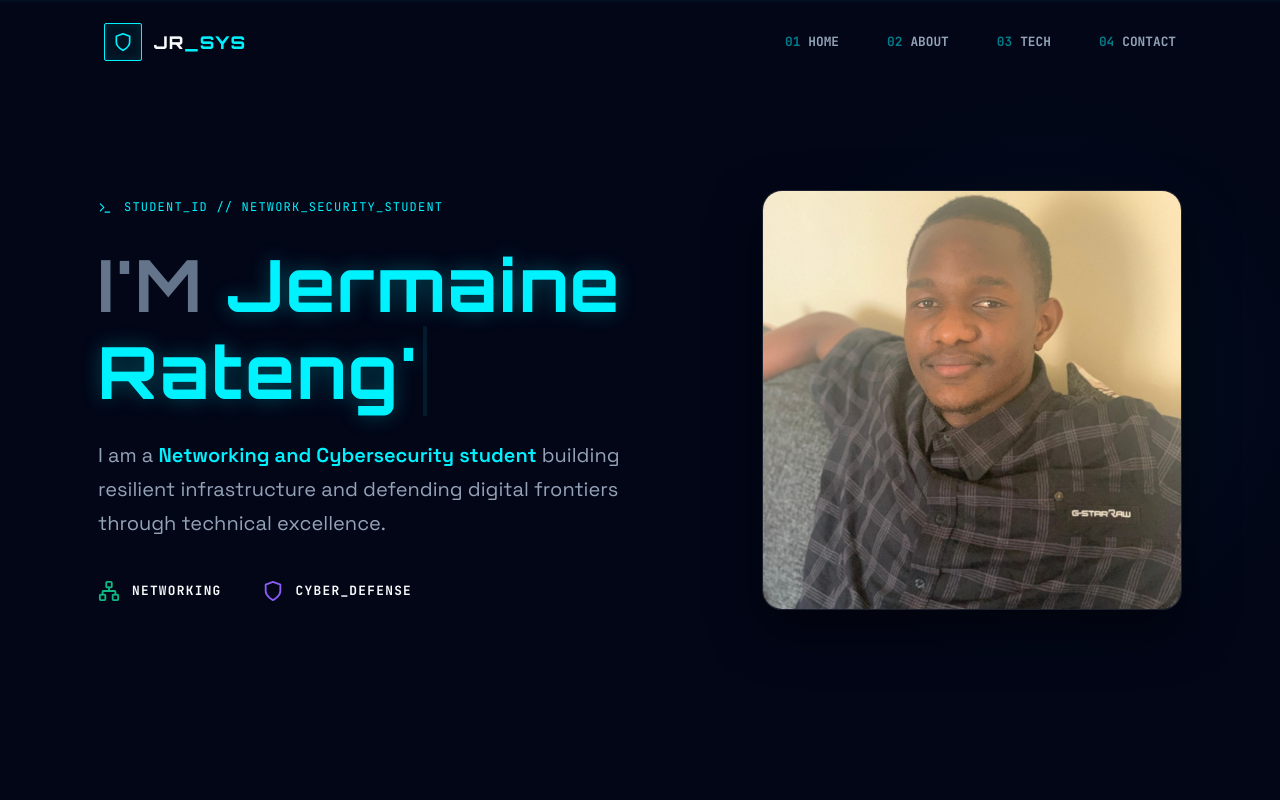
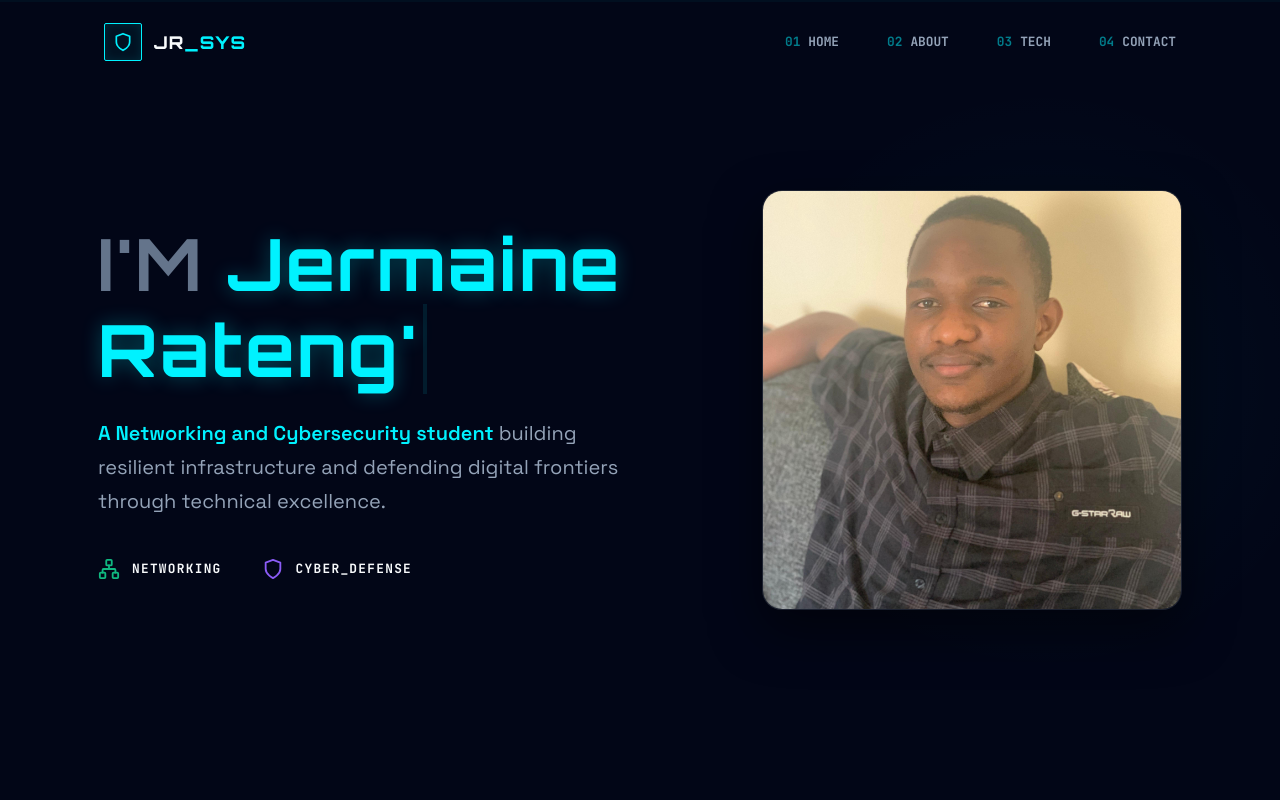
Before and after one commit to ratengjermaine/portfolio, a React (Vite) app: page / in a window 1280 px wide. Shown: the top 800 px of the page. Built offline with nearby package versions, Linux system fonts and the light colour scheme.

Commit message:
Clean up Hero text repetition

```diff
--- a/src/components/Hero.jsx
+++ b/src/components/Hero.jsx
@@ -1,6 +1,6 @@
 import React, { useState, useEffect } from 'react';
 import { motion } from 'framer-motion';
-import { Terminal, Shield, Network } from 'lucide-react';
+import { Shield, Network } from 'lucide-react';
 
 const Typewriter = ({ text, delay = 100 }) => {
   const [currentText, setCurrentText] = useState('');
@@ -106,18 +106,6 @@ const Hero = () => {
             animate={{ opacity: 1, y: 0 }}
             transition={{ duration: 0.8 }}
           >
-            <div className="mono" style={{
-              color: 'var(--accent-cyan)',
-              display: 'flex',
-              alignItems: 'center',
-              gap: '0.75rem',
-              marginBottom: '1.5rem',
-              fontSize: isMobile ? '0.65rem' : '0.75rem'
-            }}>
-              <Terminal size={14} />
-              <span>STUDENT_ID // NETWORK_SECURITY_STUDENT</span>
-            </div>
-
             <h1 style={{
               fontSize: isMobile ? 'clamp(1.8rem, 8vw, 2.5rem)' : 'clamp(2.5rem, 6vw, 4.5rem)',
               marginBottom: '1.5rem',
@@ -148,7 +136,7 @@ const Hero = () => {
                 fontFamily: 'var(--font-body)'
               }}
             >
-              I am a <span style={{ color: 'var(--accent-cyan)', fontWeight: 600 }}>Networking and Cybersecurity student</span> building resilient infrastructure and defending digital frontiers through technical excellence.
+              <span style={{ color: 'var(--accent-cyan)', fontWeight: 600 }}>A Networking and Cybersecurity student</span> building resilient infrastructure and defending digital frontiers through technical excellence.
             </motion.p>
           </motion.div>
 
```
